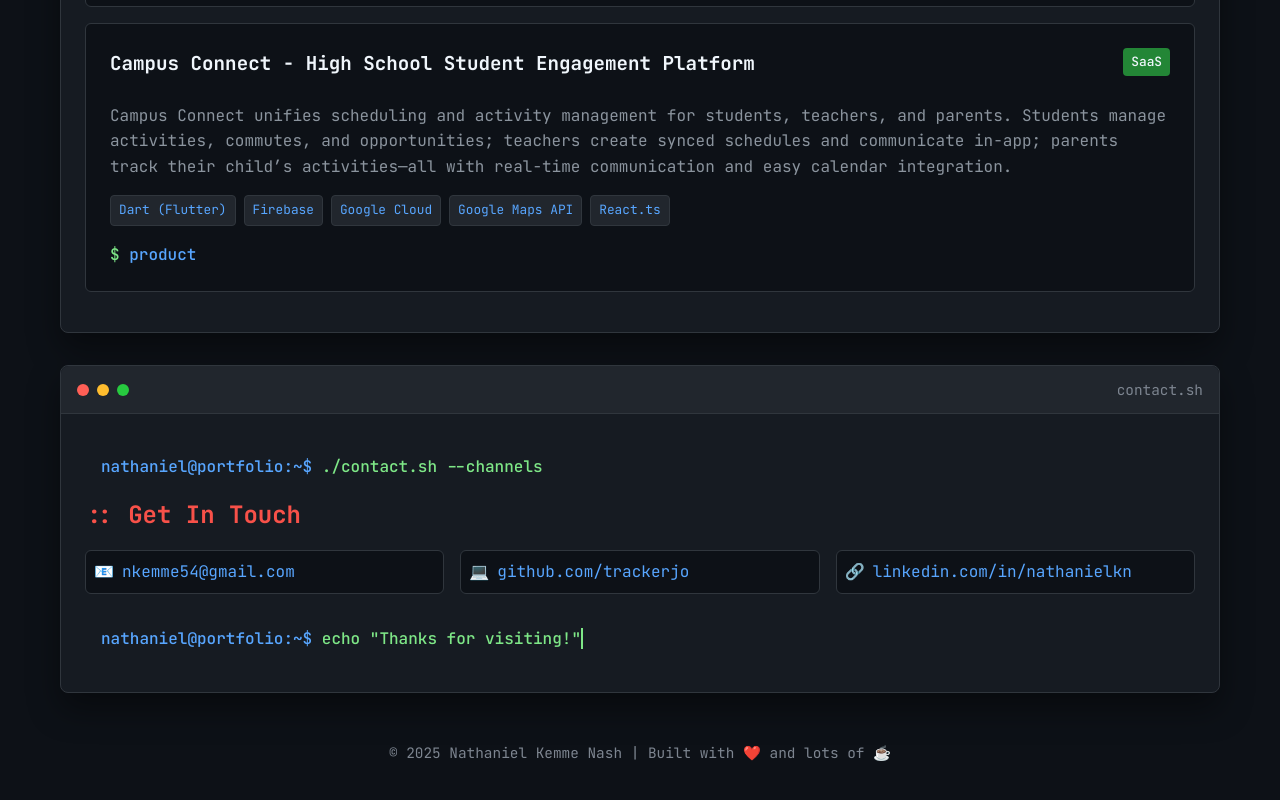
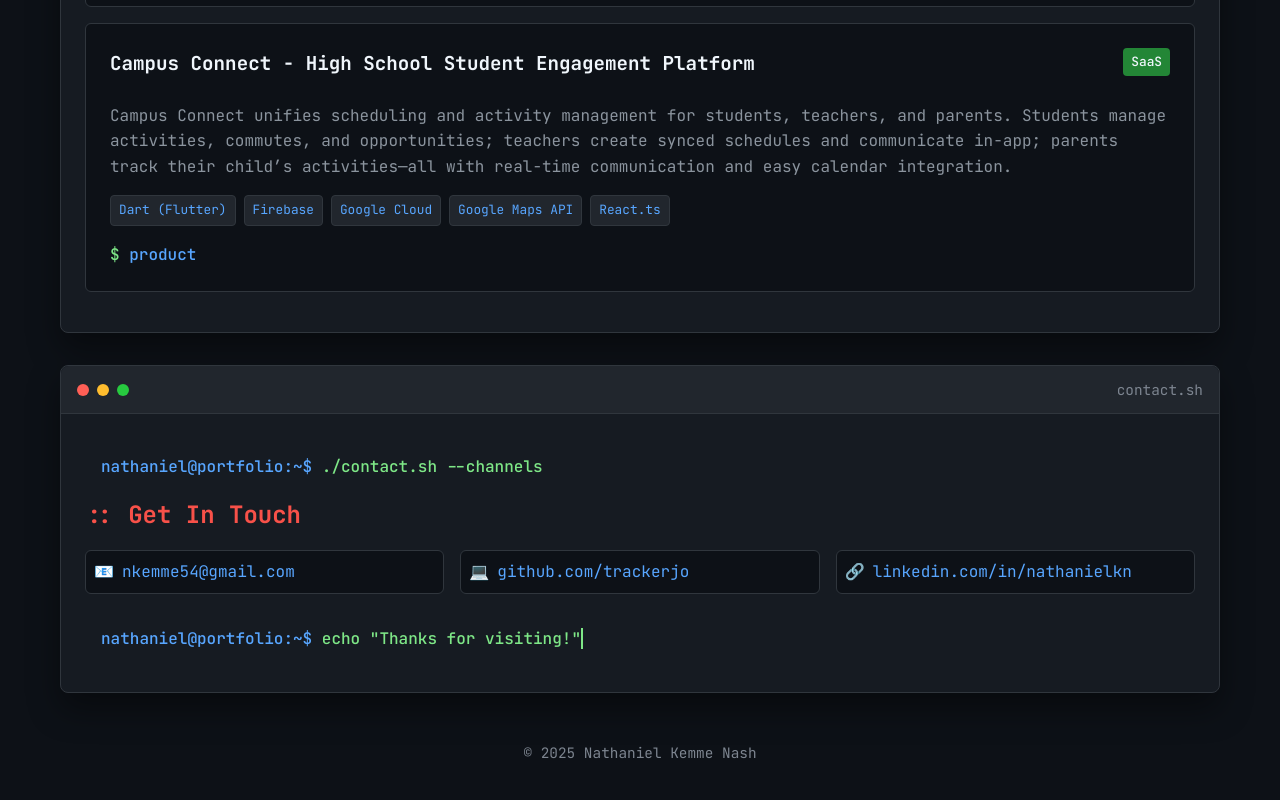
Before and after one commit to TrackerJo/portfolio, a React (Vite) app: page / in a window 1280 px wide. Shown: the part 2155-2955 px from the top of the page. Built offline with nearby package versions, Linux system fonts and the light colour scheme.

Commit message:
updated footer and cursor on project tech

```diff
--- a/src/portfolio.tsx
+++ b/src/portfolio.tsx
@@ -93,7 +93,7 @@ const Portfolio: React.FC = () => {
         <ContactWindow handleTerminalButtonClick={handleTerminalButtonClick} />
 
         <div className="footer">
-          <p>© 2025 Nathaniel Kemme Nash | Built with ❤️ and lots of ☕</p>
+          <p>© 2025 Nathaniel Kemme Nash</p>
         </div>
       </div>
       <canvas ref={canvasRef} className="matrix-canvas" />
--- a/src/windows/projects.css
+++ b/src/windows/projects.css
@@ -49,6 +49,7 @@
     flex-wrap: wrap;
     gap: 0.5rem;
     margin-bottom: 1rem;
+    cursor: default;
 }
 
 .tech-tag {
```
